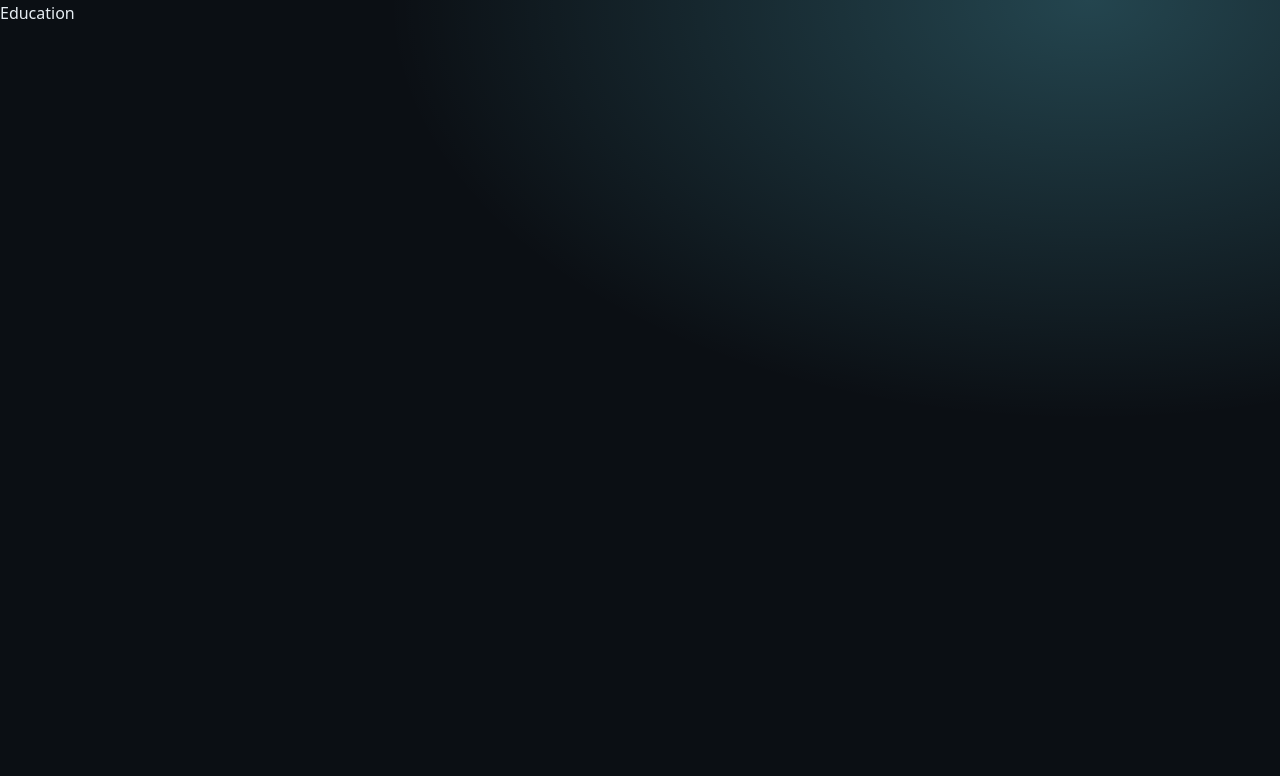
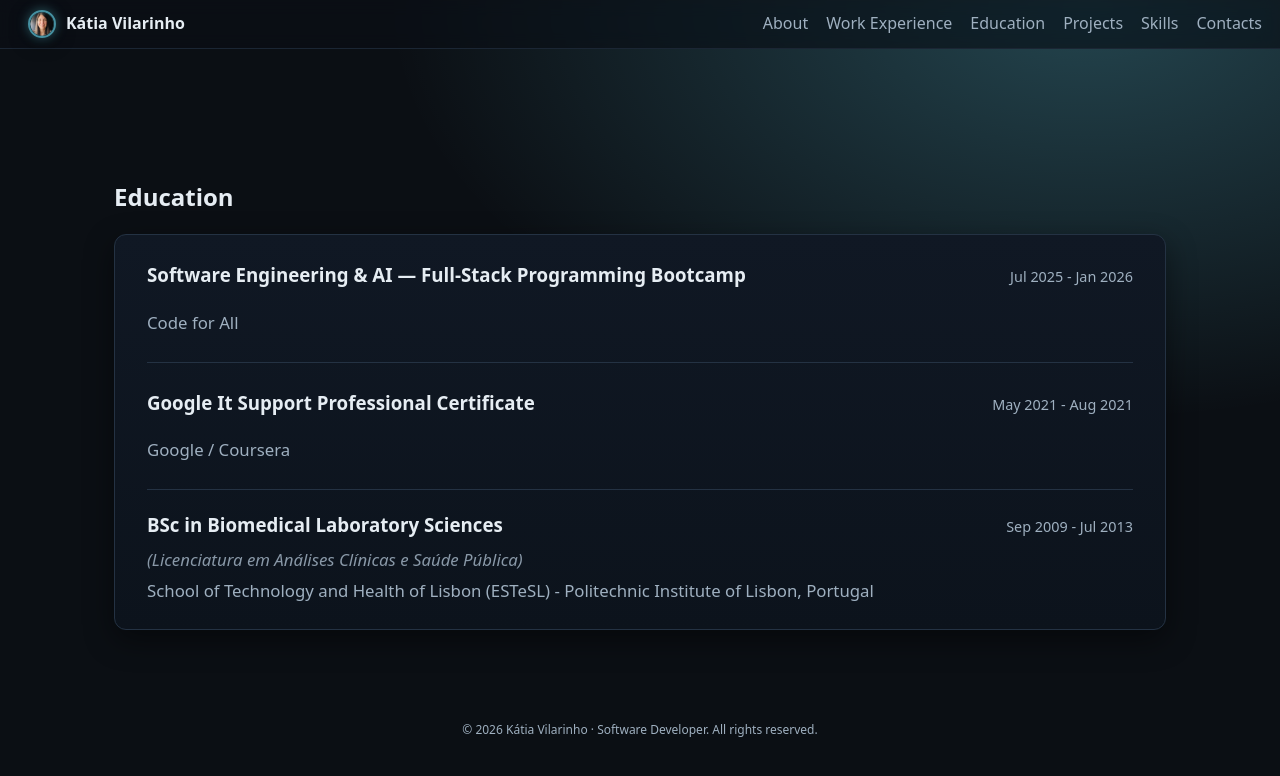
Before and after one commit to Kvilarinho/kvilarinho.github.io, a React (Vite) app: page /education in a window 1280 px wide. Shown: the top 776 px of the page. Built offline with nearby package versions, Linux system fonts and the light colour scheme.

Commit message:
feat: implement Education page with layout and animation; add educational qualifications

```diff
--- a/src/pages/EducationPage.jsx
+++ b/src/pages/EducationPage.jsx
@@ -1,3 +1,44 @@
+import Layout from '../components/common/Layout'
+import usePageAnimation from '../hooks/usePageAnimation'
+
 export default function EducationPage() {
-    return <div>Education</div>
+    const visible = usePageAnimation()
+
+    return (
+        <Layout>
+            <section className={`education page-enter ${visible ? 'page-visible' : ''}`} id="education">
+                <h2>Education</h2>
+                <div className="card education-card">
+
+                    <div className="edu-item">
+                        <div className="edu-header">
+                            <h3 className="edu-title">Software Engineering & AI — Full-Stack Programming Bootcamp</h3>
+                            <span className="edu-date">Jul 2025 - Jan 2026</span>
+                        </div>
+                        <p className="edu-provider">Code for All</p>
+                    </div>
+
+                    <div className="edu-item">
+                        <div className="edu-header">
+                            <h3 className="edu-title">Google It Support Professional Certificate</h3>
+                            <span className="edu-date">May 2021 - Aug 2021</span>
+                        </div>
+                        <p className="edu-provider">Google / Coursera</p>
+                    </div>
+
+                    <div className="edu-item">
+                        <div className="edu-header">
+                            <div className="edu-title-group">
+                                <h3 className="edu-title">BSc in Biomedical Laboratory Sciences</h3>
+                                <p className="edu-subtitle">(Licenciatura em Análises Clínicas e Saúde Pública)</p>
+                            </div>
+                            <span className="edu-date">Sep 2009 - Jul 2013</span>
+                        </div>
+                        <p className="edu-provider">School of Technology and Health of Lisbon (ESTeSL) - Politechnic Institute of Lisbon, Portugal</p>
+                    </div>
+
+                </div>
+            </section>
+        </Layout>
+    )
 }
```
